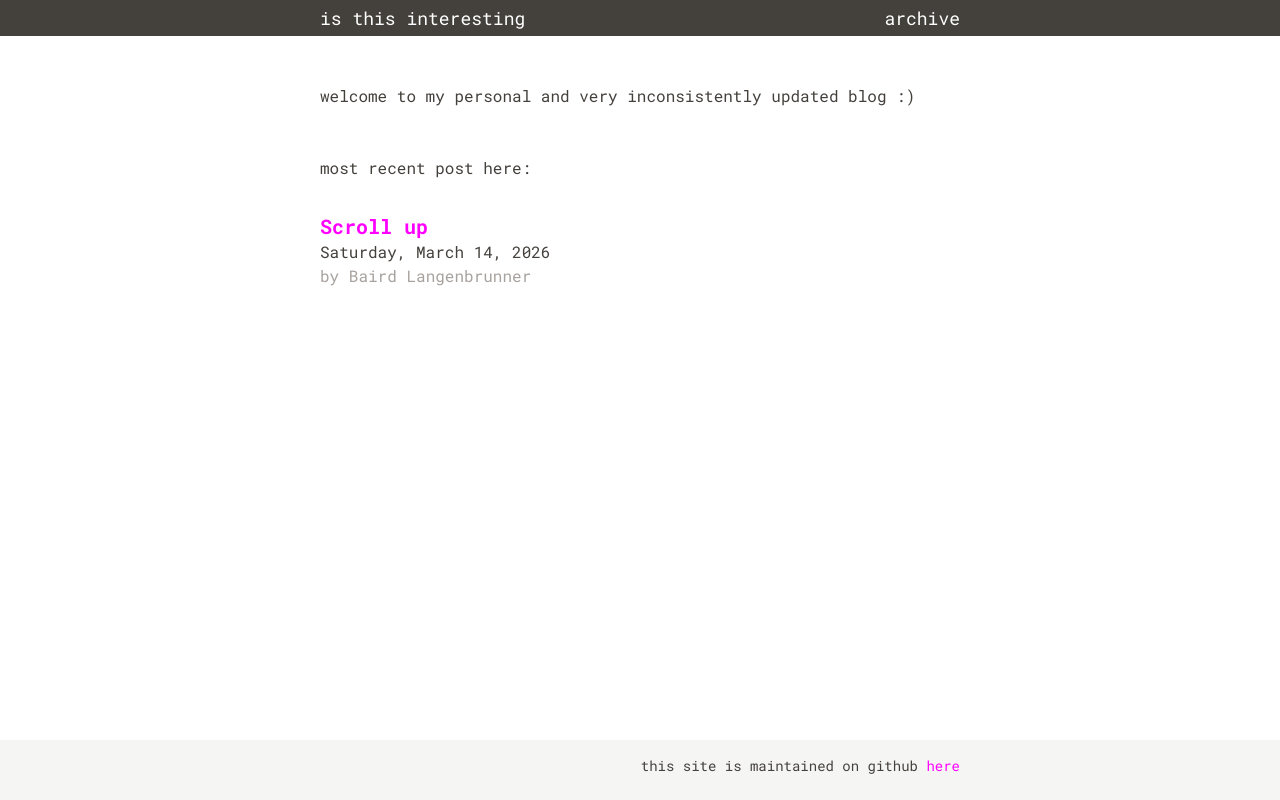
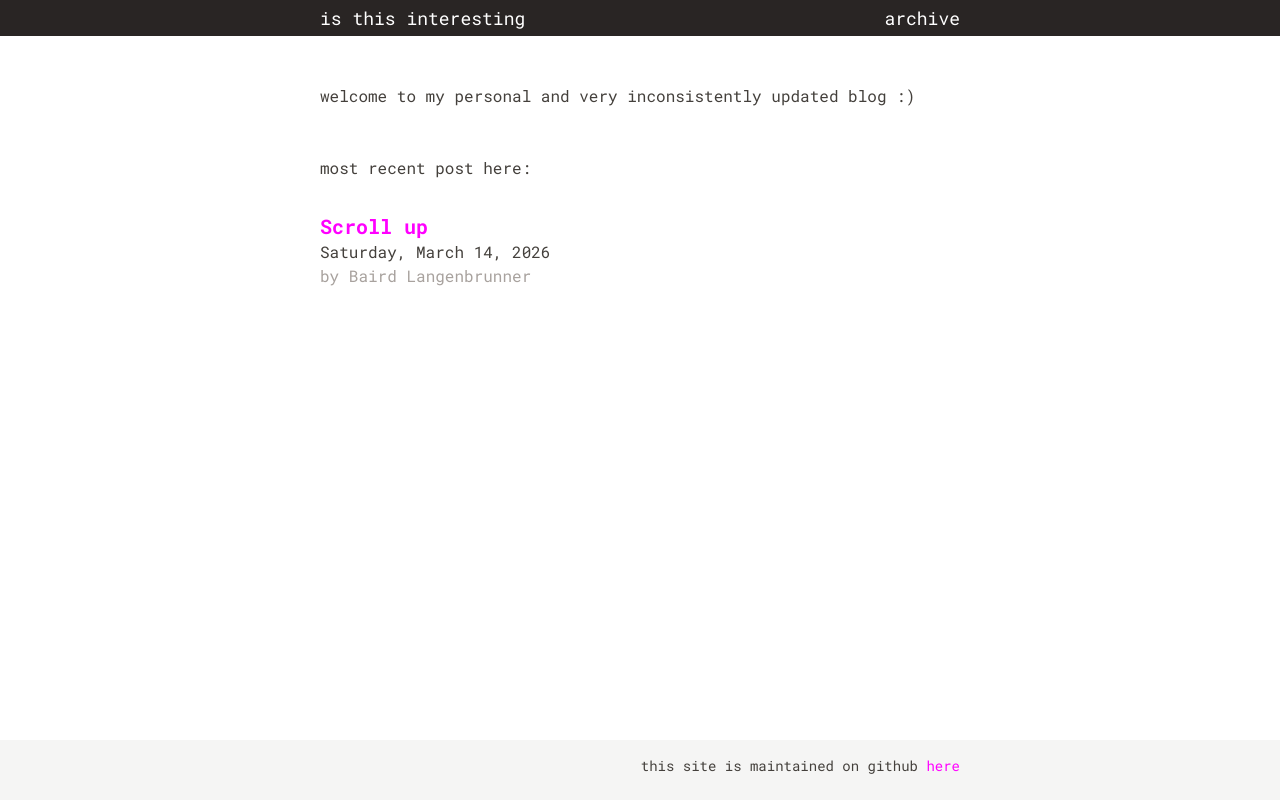
Before and after one commit to bairdlangenbrunner/isthisinteresting, a Next.js app: page / in a window 1280 px wide. Built offline with nearby package versions, Linux system fonts and the light colour scheme.

Commit message:
updating colors slightly

```diff
--- a/app/components/navbar.tsx
+++ b/app/components/navbar.tsx
@@ -3,7 +3,7 @@ import NavLinks from "./navlinks";
 
 const NavBar = () => {
   return (
-    <nav className="w-screen bg-stone-700 text-stone-50 z-10 py-1 fixed">
+    <nav className="w-screen bg-stone-800 text-stone-50 z-10 py-1 fixed">
       <div className="navbar-footer-widths mx-auto">
         <NavLinks />
       </div>
```
